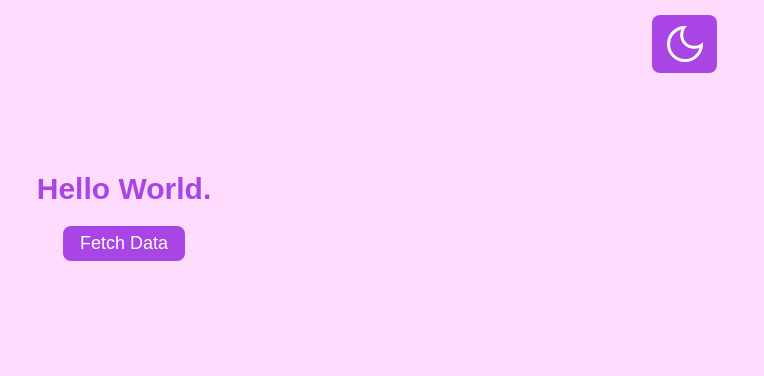
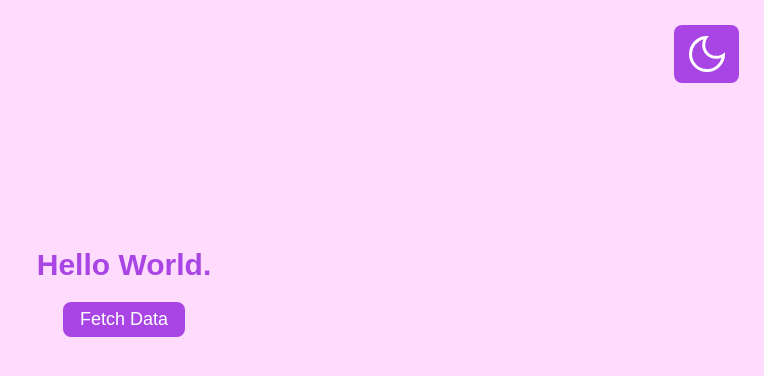
Before and after one commit to HerrGustav/next-hello-world, a Next.js app: page / in a window 1280 px wide. Shown: the top 376 px of the page, without its empty margins (516-1280 px from the left). Built offline with nearby package versions, Linux system fonts and the light colour scheme.

Commit message:
Adjust general Layout

```diff
--- a/common/DataFetcher/styles.tsx
+++ b/common/DataFetcher/styles.tsx
@@ -15,7 +15,8 @@ const ContentBox = styled.div`
   display: block;
   margin: 0 auto;
   margin-top: 25px;
-  width: 90vw;
+  width: 100%;
+  max-width: 620px;
   padding: 25px 15px;
   border: 2px solid ${(props) => props.theme.Primary};
   border-radius: ${(props) => props.theme.BorderRadius};
--- a/common/Header/Header.tsx
+++ b/common/Header/Header.tsx
@@ -1,13 +1,13 @@
 import React from "react";
 import { ThemeToggle } from "../../components/ThemeToggle";
-import { StyledInnerWrap } from "./styles";
+import { InnerWrap } from "./styles";
 
 const Header: React.FC = (): JSX.Element => {
   return (
     <header>
-      <StyledInnerWrap>
+      <InnerWrap>
         <ThemeToggle />
-      </StyledInnerWrap>
+      </InnerWrap>
     </header>
   );
 };
--- a/common/Header/styles.tsx
+++ b/common/Header/styles.tsx
@@ -1,10 +1,10 @@
 import styled from "styled-components";
 
-const StyledInnerWrap = styled.div`
+const InnerWrap = styled.div`
   display: flex;
   flex-direction: row-reverse;
   align-items: center;
-  padding: 15px;
+  padding: 25px 0;
 `;
 
-export { StyledInnerWrap };
+export { InnerWrap };
--- a/components/ThemeToggle/Button.tsx
+++ b/components/ThemeToggle/Button.tsx
@@ -1,7 +1,7 @@
 import React from "react";
 import { useTheme } from "../../contexts/ThemeContext";
 import { Themes } from "../../styles/theme";
-import { StyledButton, StyledWrapper } from "./styles";
+import { Button, Wrapper } from "./styles";
 import IconDarkMode from "../../assets/icons/icon_dark_mode.svg";
 import IconLightMode from "../../assets/icons/icon_light_mode.svg";
 
@@ -12,15 +12,15 @@ const ThemeToggle: React.FC = (): JSX.Element => {
     isDarkMode ? setTheme(Themes.LightMode) : setTheme(Themes.DarkMode);
 
   return (
-    <StyledButton data-qa="theme-toggle" onClick={toggleTheme}>
-      <StyledWrapper>
+    <Button data-qa="theme-toggle" onClick={toggleTheme}>
+      <Wrapper>
         {!isDarkMode ? (
           <IconDarkMode className="icon" />
         ) : (
           <IconLightMode className="icon" />
         )}
-      </StyledWrapper>
-    </StyledButton>
+      </Wrapper>
+    </Button>
   );
 };
 
--- a/components/ThemeToggle/styles.tsx
+++ b/components/ThemeToggle/styles.tsx
@@ -2,7 +2,7 @@ import styled, { ThemeProps } from "styled-components";
 import { transition } from "../../styles/transitions";
 import { Theme } from "../../styles/theme/themes";
 
-const StyledButton = styled.button<ThemeProps<Theme>>`
+const Button = styled.button<ThemeProps<Theme>>`
   display: block;
   min-height: 25px;
   height: 58px;
@@ -26,10 +26,10 @@ const StyledButton = styled.button<ThemeProps<Theme>>`
   }
 `;
 
-const StyledWrapper = styled.div<ThemeProps<Theme>>`
+const Wrapper = styled.div<ThemeProps<Theme>>`
   display: flex;
   align-items: center;
   justify-content: center;
 `;
 
-export { StyledButton, StyledWrapper };
+export { Button, Wrapper };
--- a/components/index.tsx
+++ b/components/index.tsx
@@ -2,24 +2,27 @@ import styled, { ThemeProps } from "styled-components";
 import { animate, fadeIn } from "../styles/animations";
 import { fontSize } from "../styles/fonts";
 import { TransitionAnimationTiming } from "../styles/global";
+import { blockCenterRelative } from "../styles/positions";
 import { Theme } from "../styles/theme/themes";
 import { transition } from "../styles/transitions";
 
 const PageContainer = styled.div<ThemeProps<Theme>>`
+  ${blockCenterRelative};
   background: ${(props) => props.theme.Secondary};
+  height: 100%;
   min-height: 100vh;
-  padding: 0 2rem;
+  padding: 0 25px;
   ${transition("background")};
   ${animate(fadeIn, TransitionAnimationTiming * 3)};
 `;
 
 const PageMain = styled.main<ThemeProps<Theme>>`
-  padding: 4rem 0;
+  display: flex;
   flex: 1;
-  display: flex;
   flex-direction: column;
   justify-content: center;
   align-items: center;
+  margin-top: 15vh;
 `;
 
 const Title = styled.h1<ThemeProps<Theme>>`
--- a/styles/fonts.ts
+++ b/styles/fonts.ts
@@ -1,6 +1,7 @@
 import { css } from "styled-components";
 
 // baseFontSize is 16px for most browsers;
+// ref.: https://developer.mozilla.org/en-US/docs/Web/CSS/font-size#rems
 const baseFontSize = 16;
 
 const pxToRem = (pxValue: number): number => pxValue / baseFontSize;
--- a/styles/global.tsx
+++ b/styles/global.tsx
@@ -18,6 +18,10 @@ const GlobalStyles = createGlobalStyle<ThemeProps<Theme>>`
         }
     }
 
+    html {
+        font-size: 100%;
+    }
+
     html,
     body {
         padding: 0;
```
